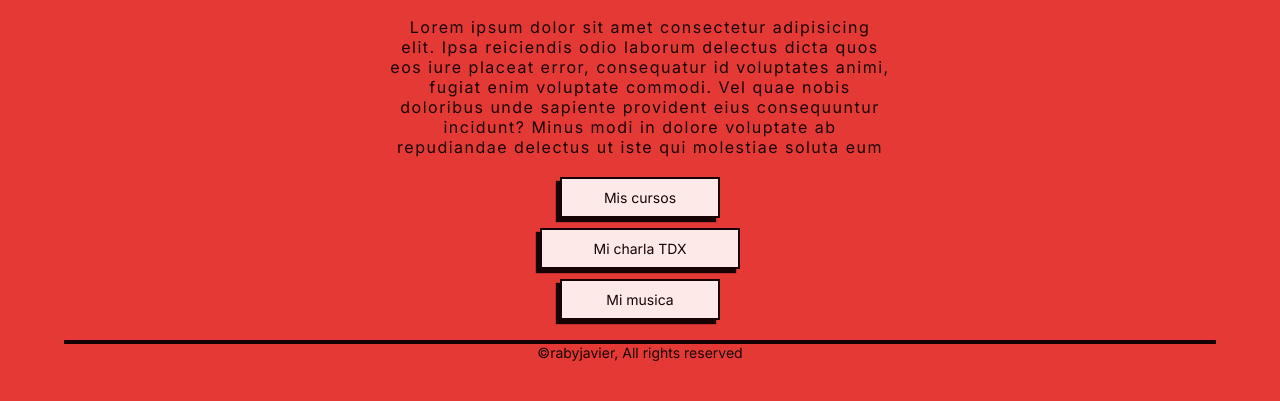
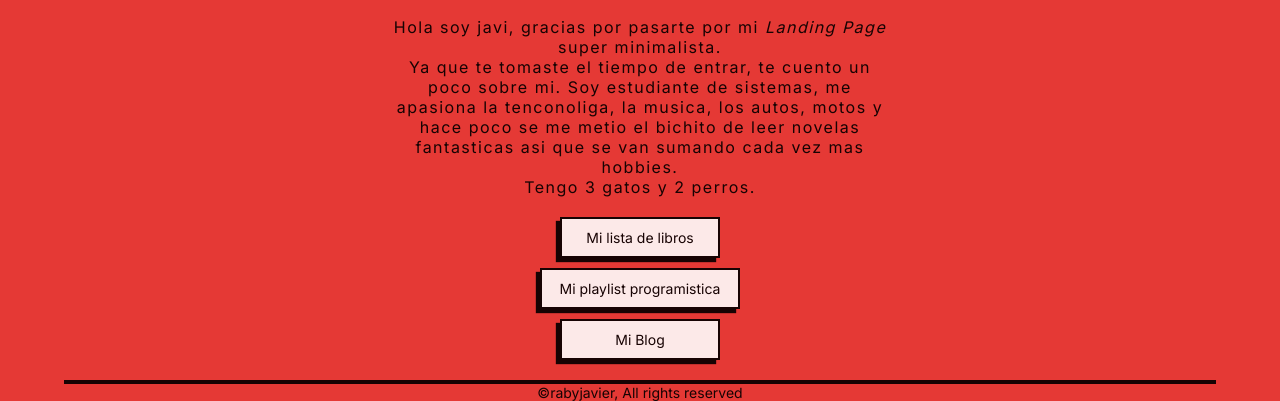
Before and after one commit to J-raby/jrg4ngst3r.github.io, a plain HTML site: page index.html in a window 1280 px wide. Shown: the part 862-1263 px from the top of the page. Before the commit the page ends 1223 px from the top, so only its background shows below. Drawn offline with Linux system fonts and the light colour scheme.

Commit message:
agregue la descripcion, falta ver el tema de los meta de twitter y face

```diff
--- a/index.html
+++ b/index.html
@@ -15,6 +15,7 @@
   <!-- Facebook og -->
   <meta property="og:title" content="Raby Javier" />
   <meta property="og:descripcion" content="Links de interes" />
+  <meta property="og:url" content="https://jrg4ngst3r.github.io/CodeaRock01/">
   <meta property="og:image" content="./assets/images/242011471_599893191419468_2009247865981261488_n.jpg" />
 
   <!-- Twitter -->
@@ -22,7 +23,11 @@
   <meta property="og:descripcion" content="Links de interes" />
   <meta property="og:image" content="./assets/images/242011471_599893191419468_2009247865981261488_n.jpg" />
 
-  <title>Document</title>
+  <title>Mis Links</title>
+
+  <!-- favIcon -->
+  <link rel="icon" type="image/png" href="favicon.png?v1">
+
 
   <!-- linkeo del css -->
   <link rel="stylesheet" href="main.css" />
@@ -63,16 +68,18 @@
   </header>
   <section class="presentation">
     <p>
-      Lorem ipsum dolor sit amet consectetur adipisicing elit. Ipsa reiciendis
-      odio laborum delectus dicta quos eos iure placeat error, consequatur id
-      voluptates animi, fugiat enim voluptate commodi. Vel quae nobis doloribus
-      unde sapiente provident eius consequuntur incidunt? Minus modi in dolore
-      voluptate ab repudiandae delectus ut iste qui molestiae soluta eum
+      Hola soy javi, gracias por pasarte por mi <i>Landing Page</i> super minimalista. <br>
+      Ya que te tomaste el tiempo de entrar, te cuento un poco sobre mi.
+      Soy estudiante de sistemas, me apasiona la tenconoliga, la musica, los autos, motos
+      y hace poco se me metio el bichito de leer novelas fantasticas asi que se van sumando
+      cada vez mas hobbies. <br>
+      Tengo 3 gatos y 2 perros.
     </p>
+
     <ul class="buttons">
-      <li><a class="btn btn--short" href="#">Mis cursos</a></li>
-      <li><a class="btn btn--long" href="#">Mi charla TDX</a></li>
-      <li><a class="btn btn--short" href="#">Mi musica</a></li>
+      <li><a class="btn btn--short" href="https://www.youtube.com/watch?v=dQw4w9WgXcQ">Mi lista de libros</a></li>
+      <li><a class="btn btn--long" href="https://www.youtube.com/watch?v=dQw4w9WgXcQ">Mi playlist programistica</a></li>
+      <li><a class="btn btn--short" href="https://www.youtube.com/watch?v=dQw4w9WgXcQ">Mi Blog</a></li>
     </ul>
 
   </section>
@@ -89,7 +96,6 @@
         <span itemprop="addressRegion">SA</span>
         <span itemprop="postalCode">3100</span>
       </div>
-
     </div>
   </footer>
 </body>
```
Also changed, not shown: favicon.png (added).
